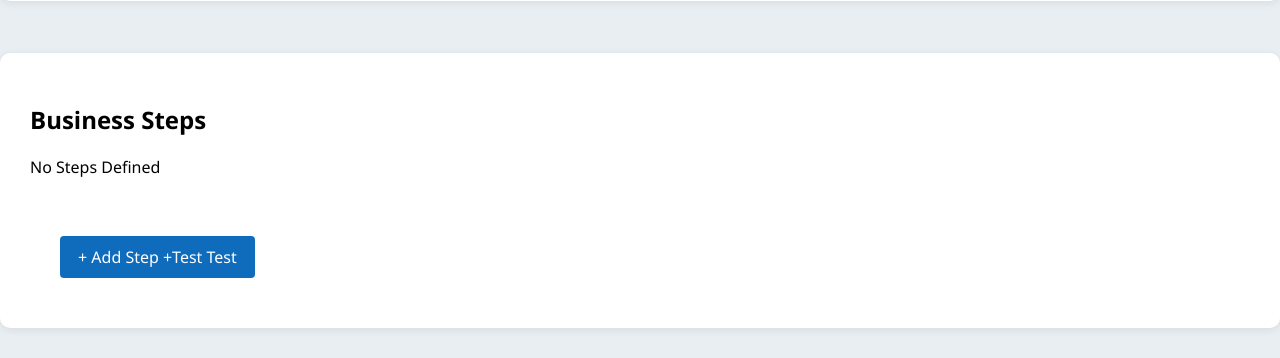
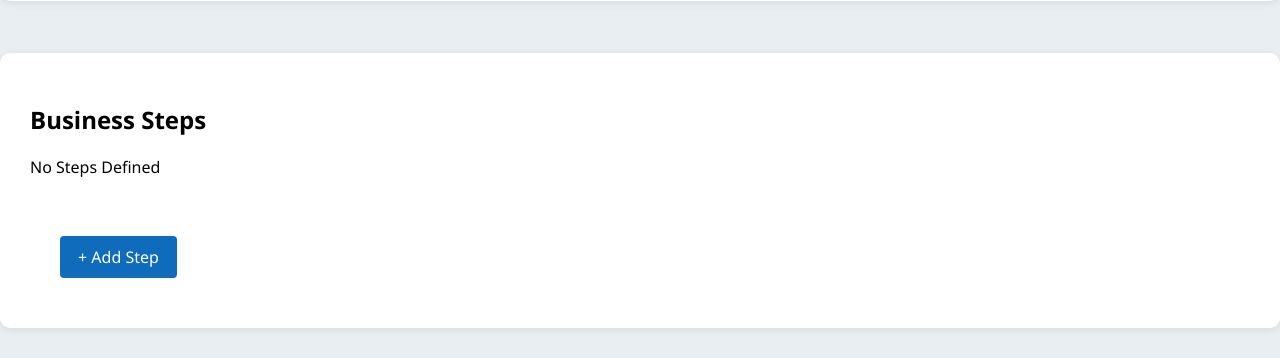
Before and after one commit to MCSTAPONE/MCSTAP1, a FastAPI app: page /flow-library/1 in a window 1280 px wide. Shown: the part 466-824 px from the top of the page. Run offline with FastAPI, Linux system fonts and the light colour scheme; data that the repository does not hold is empty.

Commit message:
Revert Back

```diff
--- a/templates/flow_details.html
+++ b/templates/flow_details.html
@@ -96,7 +96,7 @@
 
             <a href="/flow-library/{{ flow_id }}/new-step" class="back-btn">
 				+ Add Step
-				+Test Test
+
 			</a>
 
         </div>
```
